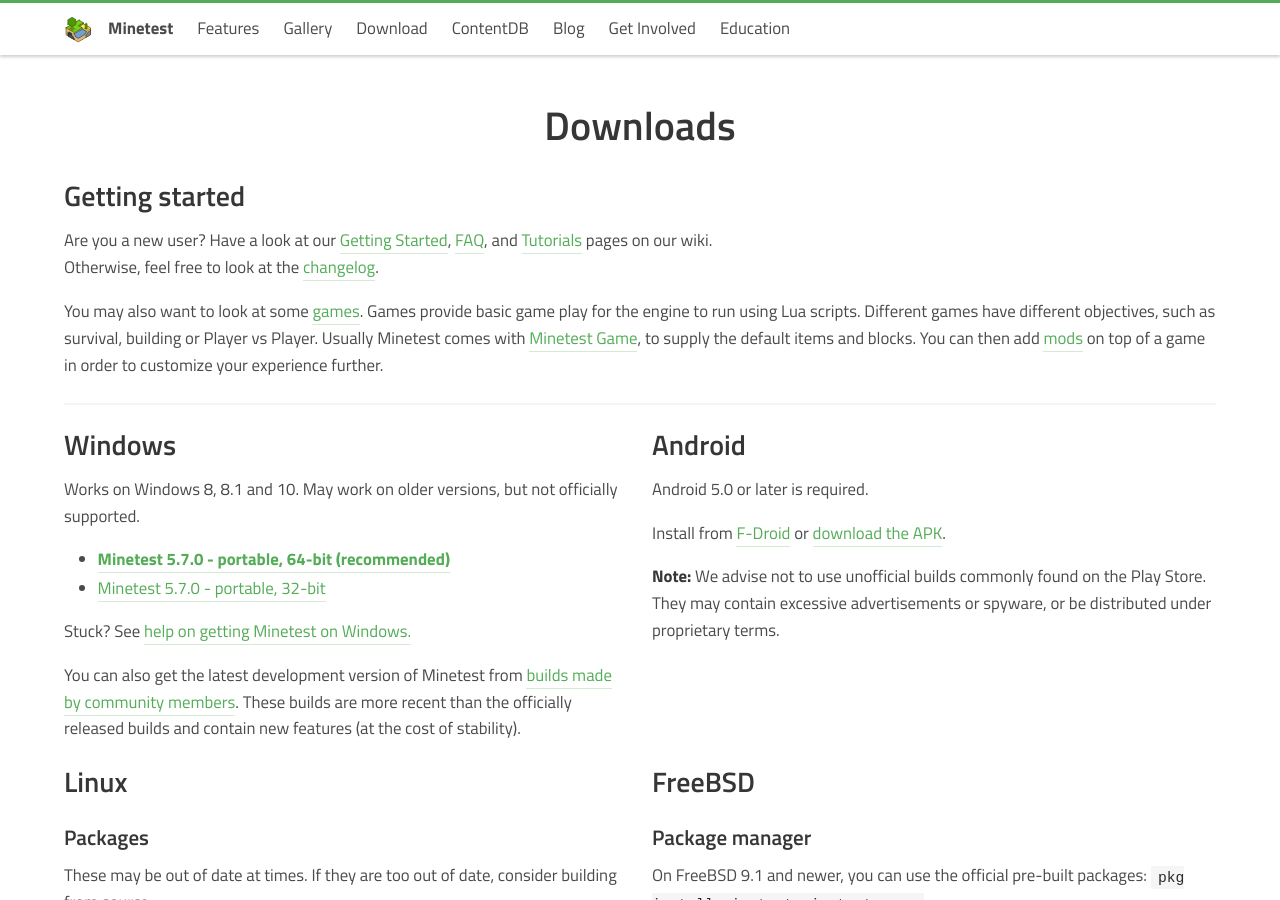
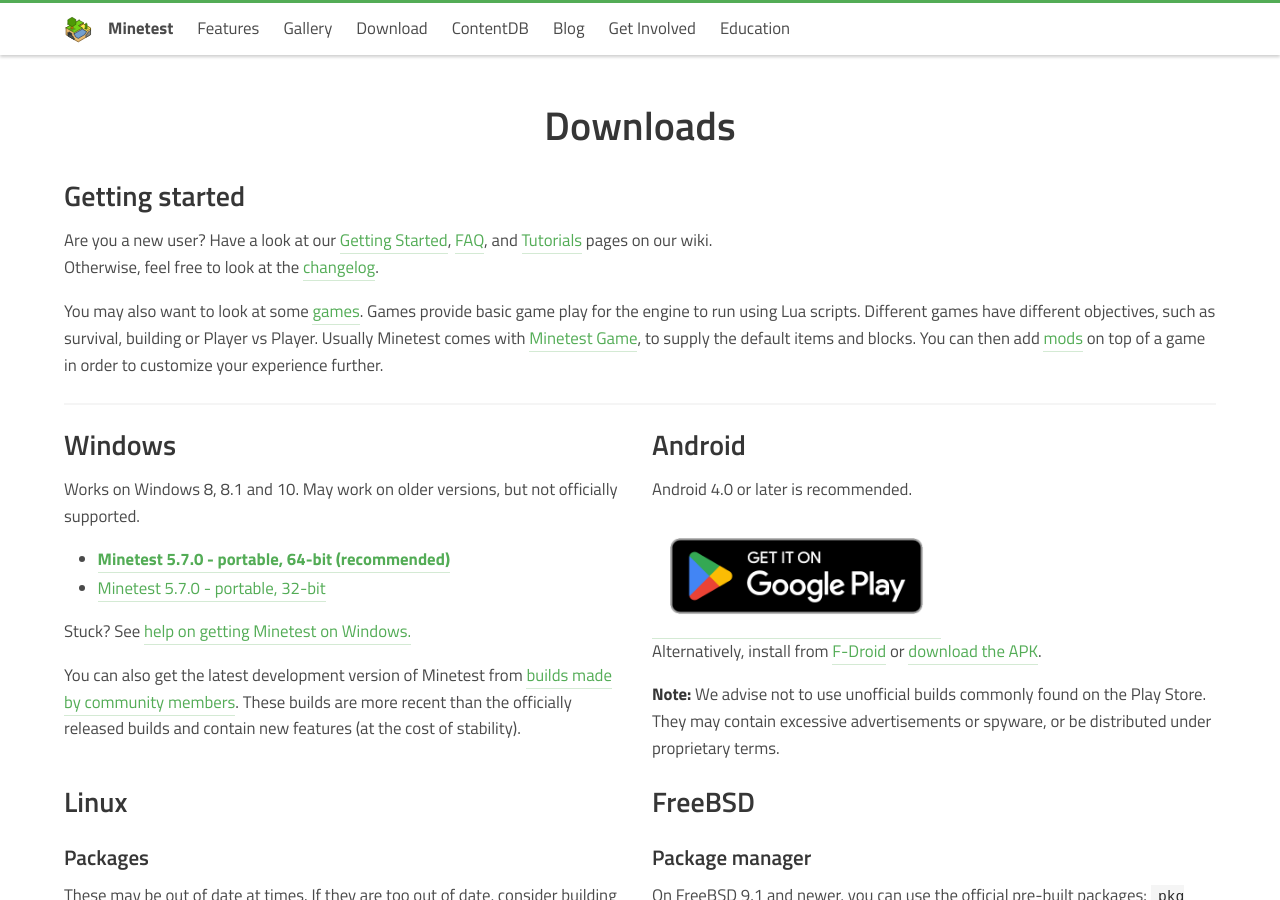
Before and after one commit to minetest/minetest.github.io, a Jekyll site: the page built from downloads.html, in a window 1280 px wide and 900 px high. Built offline with Jekyll 4.4.1, drawn with Linux system fonts in a browser that asks for light colours; comment, search, counter and statistics services are not loaded.

```diff
--- a/downloads.html
+++ b/downloads.html
@@ -69,12 +69,12 @@ redirect_from:
 
       <div class="column is-12-tablet is-6-desktop">
         <h2>Android</h2>
-        <p>Android 5.0 or later is required.</p>
-        <!-- <a href="https://play.google.com/store/apps/details?id=net.minetest.minetest&utm_source=website&pcampaignid=MKT-Other-global-all-co-prtnr-py-PartBadge-Mar2515-1">
+        <p>Android 4.0 or later is recommended.</p>
+        <a href="https://play.google.com/store/apps/details?id=net.minetest.minetest&utm_source=website&pcampaignid=MKT-Other-global-all-co-prtnr-py-PartBadge-Mar2515-1">
           <img style="max-height: 7em;" alt="Get it on Google Play" src="{{ '/media/google-play-badge.png' | relative_url }}"/>
-        </a> -->
+        </a>
         <p>
-          Install from
+          Alternatively, install from
           <a href="https://f-droid.org/packages/net.minetest.minetest/">F-Droid</a>
           or
           <a href="https://github.com/minetest/minetest/releases/download/5.7.0/app-armeabi-v7a-release.apk">download the APK</a>.
--- a/get-involved.html
+++ b/get-involved.html
@@ -304,7 +304,7 @@ redirect_from:
           <td>Contact sfan5</td>
         </tr>
         <tr>
-          <td>Google Play</td>
+          <td><a href="https://play.google.com/store/apps/details?id=net.minetest.minetest">Google Play</a></td>
           <td>nerzhul aka. nrzkt</td>
           <td>n/a</td>
           <td>Contact nerzhul</td>
```
